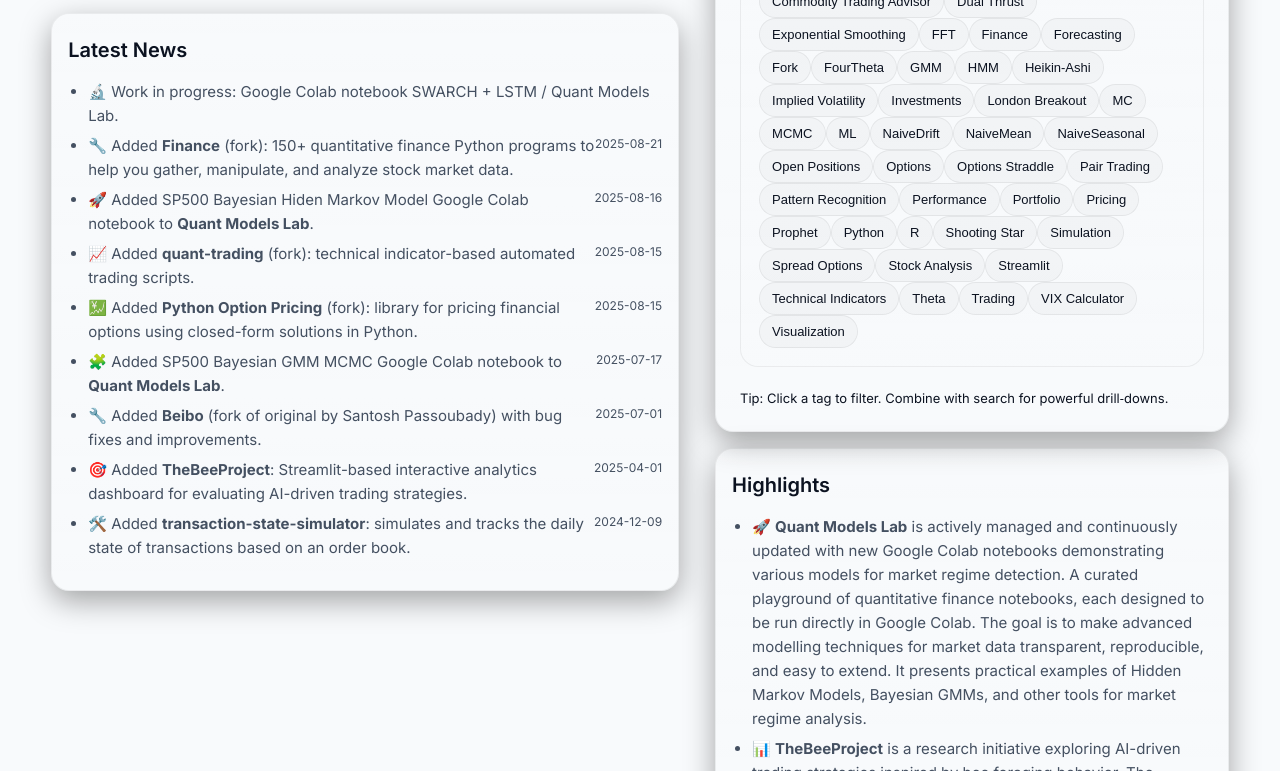
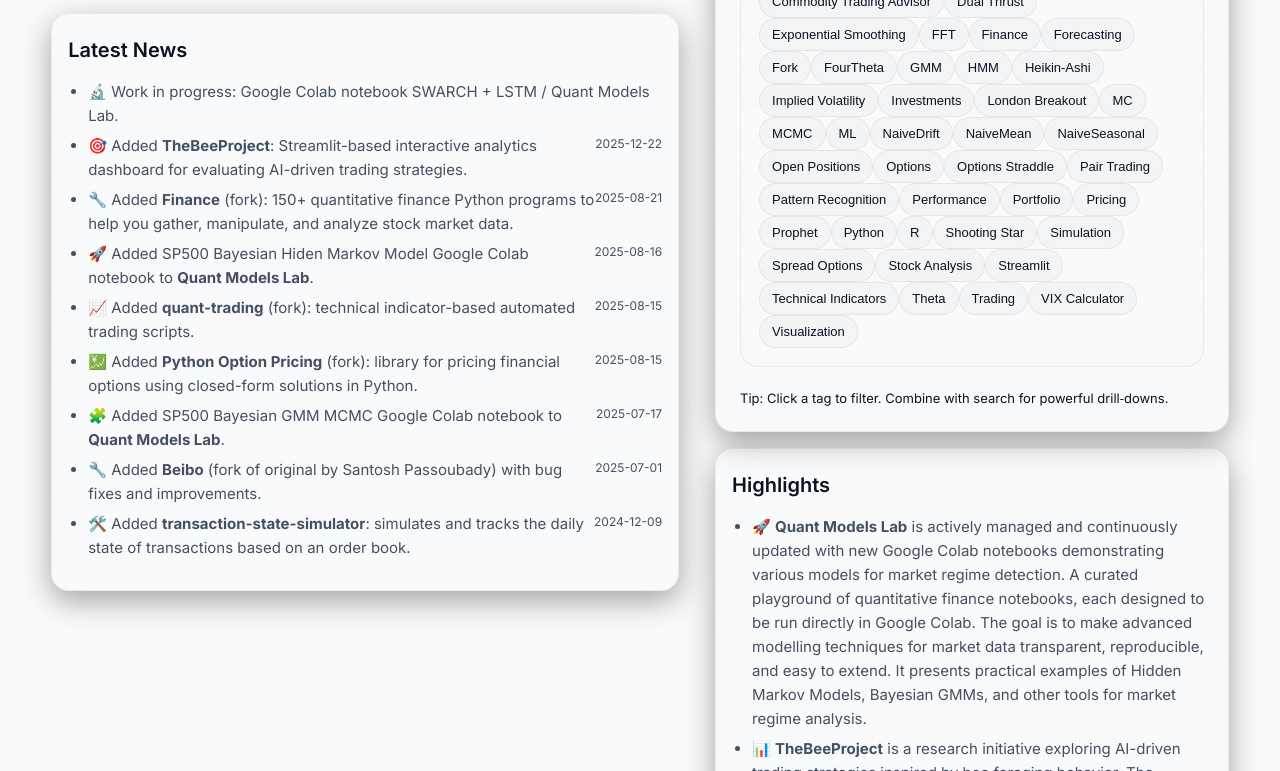
Before and after one commit to iNANOV/inanov.github.io, a plain HTML site: page index.html in a window 1280 px wide. Shown: the part 329-1100 px from the top of the page. Drawn offline with Linux system fonts and the light colour scheme.

Commit message:
projects update

```diff
--- a/index.html
+++ b/index.html
@@ -155,13 +155,13 @@
           <h2>Latest News</h2>
           <ul>
             <li>🔬 Work in progress: Google Colab notebook SWARCH + LSTM / Quant Models Lab.</li>
+            <li><span class="news-date-right">2025-12-22</span>🎯 Added <strong>TheBeeProject</strong>: Streamlit-based interactive analytics dashboard for evaluating AI-driven trading strategies.</li>
             <li><span class="news-date-right">2025-08-21</span>🔧 Added <strong>Finance</strong> (fork): 150+ quantitative finance Python programs to help you gather, manipulate, and analyze stock market data.</li>
             <li><span class="news-date-right">2025-08-16</span>🚀 Added SP500 Bayesian Hiden Markov Model Google Colab notebook to <strong>Quant Models Lab</strong>.</li>
             <li><span class="news-date-right">2025-08-15</span>📈 Added <strong>quant-trading</strong> (fork): technical indicator-based automated trading scripts.</li>
             <li><span class="news-date-right">2025-08-15</span>💹 Added <strong>Python Option Pricing</strong> (fork): library for pricing financial options using closed-form solutions in Python.</li>
             <li><span class="news-date-right">2025-07-17</span>🧩 Added SP500 Bayesian GMM MCMC Google Colab notebook to <strong>Quant Models Lab</strong>.</li>
             <li><span class="news-date-right">2025-07-01</span>🔧 Added <strong>Beibo</strong> (fork of original by Santosh Passoubady) with bug fixes and improvements.</li>
-            <li><span class="news-date-right">2025-04-01</span>🎯 Added <strong>TheBeeProject</strong>: Streamlit-based interactive analytics dashboard for evaluating AI-driven trading strategies.</li>
             <li><span class="news-date-right">2024-12-09</span>🛠️ Added <strong>transaction-state-simulator</strong>: simulates and tracks the daily state of transactions based on an order book.</li>
           </ul>
         </section>
@@ -229,7 +229,6 @@
       localStorage.setItem('theme', isLight ? 'light' : 'dark');
     });
 
-
     // Repositories data
     const projects = [
       {title:'Quant Models Lab', slug:'quant-models-lab', tagline:'Quantitative finance notebooks for regime forecasting', tags:['HMM','GMM','MCMC','Colab', 'Python'], thumb:'HMM • regimes • forecast', image:'https://github.com/iNANOV/quant-models-lab/blob/main/experiments/gaussian_hmm/HMM%20approximation.PNG?raw=true', image2:'https://github.com/iNANOV/quant-models-lab/blob/main/experiments/gaussian_hmm/SP500_HMM.png?raw=true', links:[{label:'Repo', href:'https://github.com/iNANOV/quant-models-lab'}]},
```
